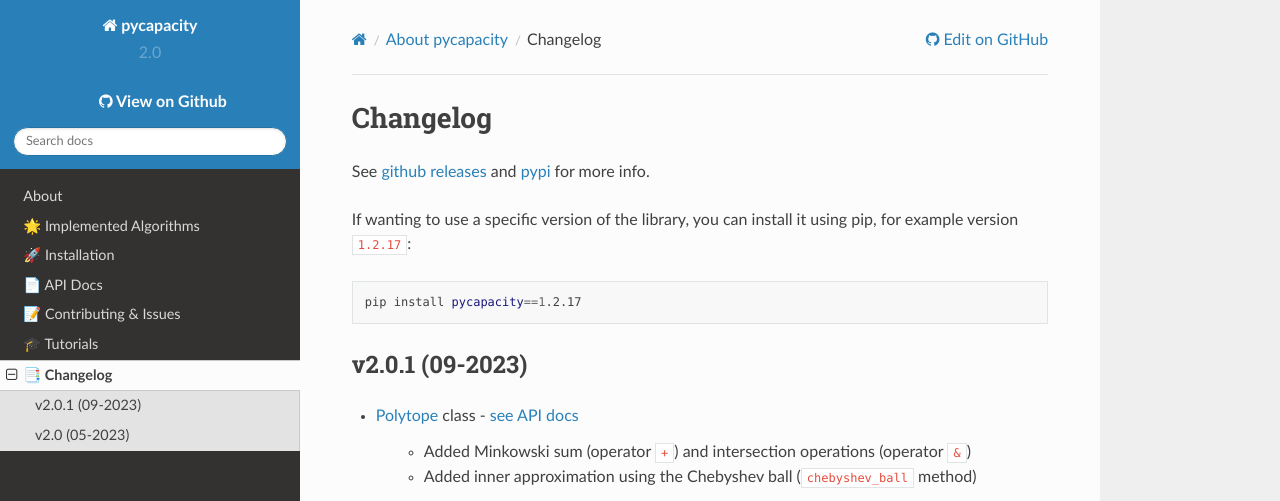
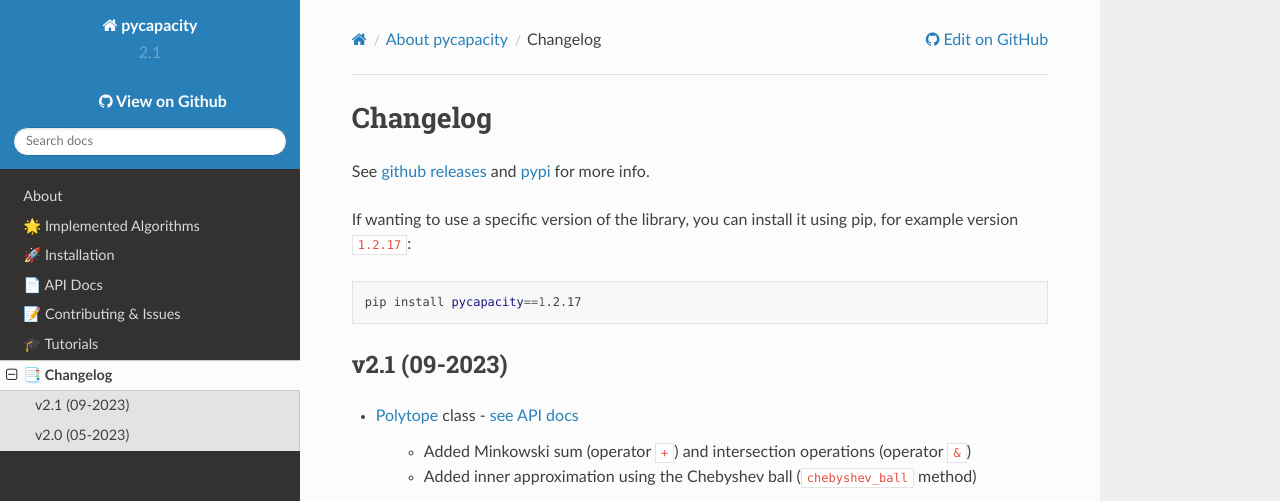
Before and after one commit to auctus-team/pycapacity, a Sphinx documentation site: the page built from docs/source/changelog.rst, in a window 1280 px wide and 900 px high. Shown: the top 501 px of the window. Built offline with Sphinx 7.4.7 and the Read the Docs theme 2.0.0, drawn with Linux system fonts in a browser that asks for light colours; pages that are not in the unit, such as notebooks, are missing from menus.

Commit message:
changed version from 2.0.1 to 2.1

```diff
--- a/docs/source/README.rst
+++ b/docs/source/README.rst
@@ -6,7 +6,7 @@
 
 .. Note::
 
-  | 📢 New version of the ``pycapacity`` package is out- version v2.0.1!  - `see full changelog <changelog>`_
+  | 📢 New version of the ``pycapacity`` package is out- version v2.1!  - `see full changelog <changelog>`_
 
 
 |
--- a/docs/source/changelog.rst
+++ b/docs/source/changelog.rst
@@ -11,7 +11,7 @@
   pip install pycapacity==1.2.17
 
 
-v2.0.1 (09-2023)
+v2.1 (09-2023)
 --------------
 
 * `Polytope <pycapacity.polytope.html#pycapacity.objects.Polytope>`_  class  - `see API docs <pycapacity.polytope.html#pycapacity.objects>`_
--- a/docs/source/conf.py
+++ b/docs/source/conf.py
@@ -24,9 +24,9 @@
 author = u'Antun Skuric'
 
 # The short X.Y version
-version = u'2.0'
+version = u'2.1'
 # The full version, including alpha/beta/rc tags
-release = u'v2.0.1'
+release = u'v2.1'
 
 
 # -- General configuration ---------------------------------------------------
--- a/docs/source/index.rst
+++ b/docs/source/index.rst
@@ -3,7 +3,7 @@
 
 .. Note::
 
-  | 📢 New version of the ``pycapacity`` package is out- version v2.0.1! - `see full changelog <changelog>`_
+  | 📢 New version of the ``pycapacity`` package is out- version v2.1! - `see full changelog <changelog>`_
 
 |
 .. image:: https://img.shields.io/pypi/v/pycapacity
--- a/setup.py
+++ b/setup.py
@@ -6,7 +6,7 @@
 
 setuptools.setup(
     name='pycapacity',
-    version='2.0.1',
+    version='2.1',
     author='Antun Skuric',
     author_email='antun.skuric@inria.fr',
     description='A real-time task space capacity calculation module for robotic manipulators and human musculoskeletal models',
```
Also changed, not shown: README.md (+1 -1 lines).
